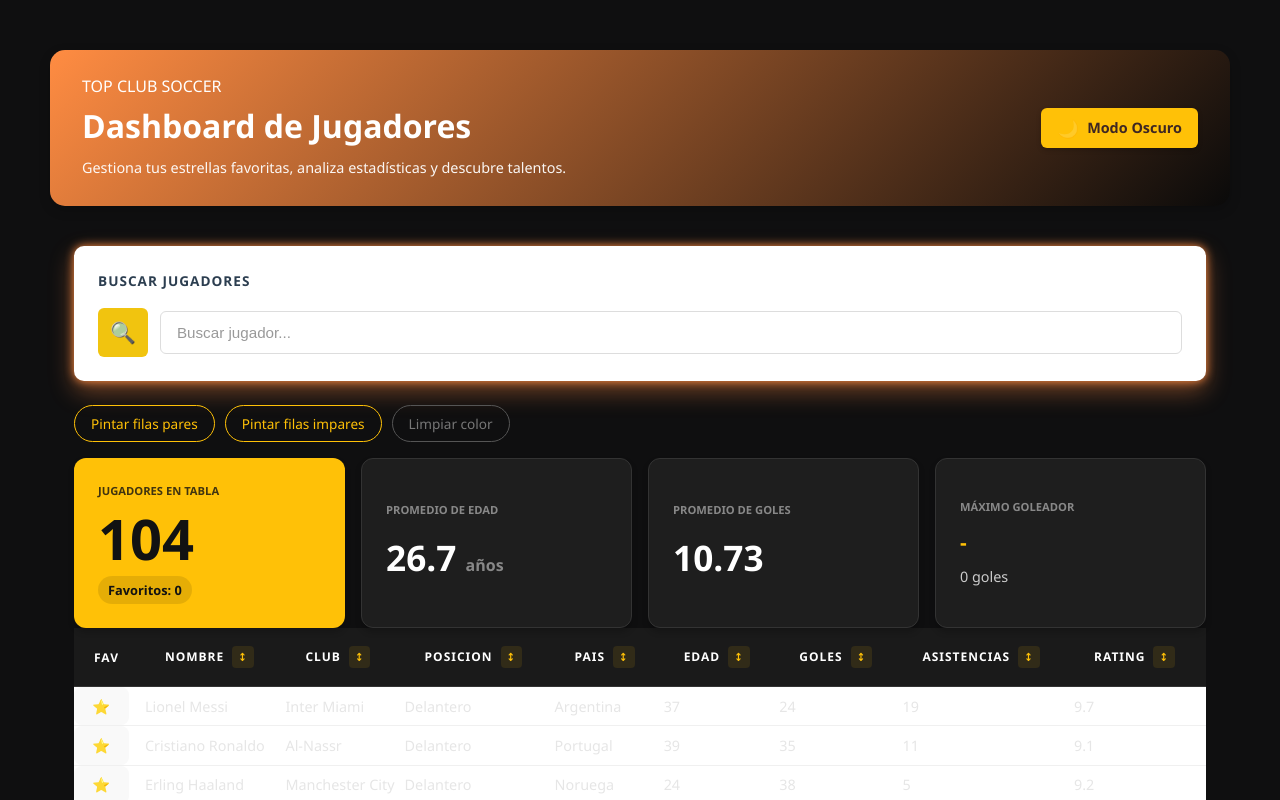
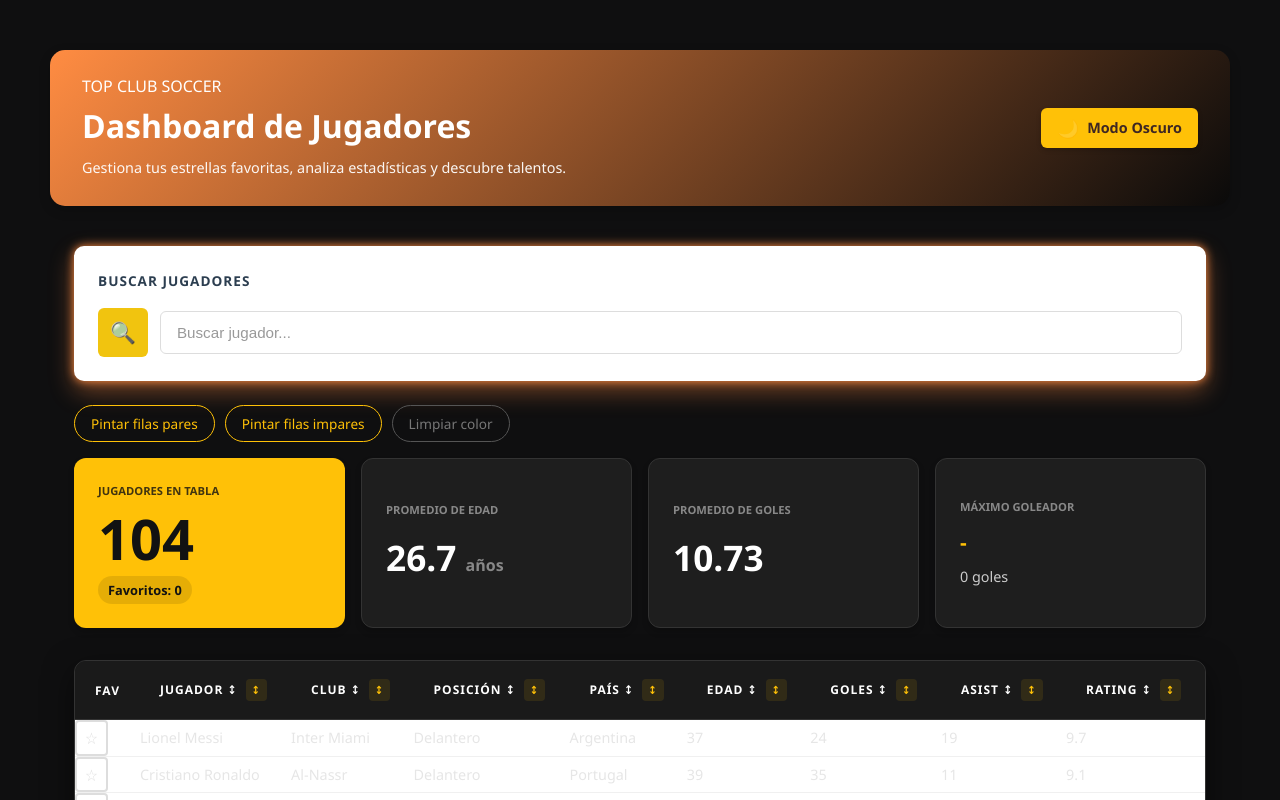
Before and after one commit to JuanEstebanCuellar/FUTBOL-TrabajoFinalProgramacion4, a React (Vite) app: page / in a window 1280 px wide. Shown: the top 800 px of the page. Built offline with nearby package versions, Linux system fonts and the light colour scheme.

Commit message:
Player Table JSX Version 3

```diff
--- a/src/components/PlayerTable.jsx
+++ b/src/components/PlayerTable.jsx
@@ -1,51 +1,72 @@
 import React from 'react';
+import PlayerRow from './PlayerRow';
 import '../styles/PlayerTable.css';
 
-function PlayerTable({ players, onSort, rowColors, favorites, onToggleFavorite, onRowClick }) {
+const PlayerTable = ({
+  players,
+  onSort,
+  rowColors,
+  favorites,
+  onToggleFavorite,
+  onRowClick,
+  darkMode
+}) => {
+
   if (!players || players.length === 0) {
-    return React.createElement('div', { className: 'player-table-empty' }, 'No hay jugadores para mostrar');
+    return <div className="empty-state">No hay jugadores para mostrar</div>;
   }
 
-  var columns = ['nombre', 'club', 'posicion', 'pais', 'edad', 'goles', 'asistencias', 'rating'];
+  const columns = [
+    { label: 'JUGADOR', key: 'name' },
+    { label: 'CLUB', key: 'club' },
+    { label: 'POSICIÓN', key: 'position' },
+    { label: 'PAÍS', key: 'country' },
+    { label: 'EDAD', key: 'age' },
+    { label: 'GOLES', key: 'goals' },
+    { label: 'ASIST', key: 'assists' },
+    { label: 'RATING', key: 'rating' },
+  ];
 
   return (
-    React.createElement('div', { className: 'player-table-container' },
-      React.createElement('table', { className: 'player-table' },
-        React.createElement('thead', null,
-          React.createElement('tr', null,
-            React.createElement('th', { 'data-index': '0' }, 'FAV'),
-            columns.map(function(col, idx) {
-              return React.createElement('th', { key: col, onClick: function() { onSort(col); }, className: 'sortable', 'data-index': String(idx + 1) }, col.toUpperCase());
-            })
-          )
-        ),
-        React.createElement('tbody', null,
-          players.map(function(player, idx) {
-            var rowClass = '';
-            if (rowColors === 'pares' && idx % 2 === 0) rowClass = 'row-colored';
-            if (rowColors === 'impares' && idx % 2 !== 0) rowClass = 'row-colored';
+    <div className="table-wrapper">
+      <table className="player-table">
+        <thead>
+          <tr>
+            <th width="50">FAV</th>
+            {columns.map((col) => (
+              <th
+                key={col.key}
+                onClick={() => onSort(col.key)}
+                className="sortable"
+              >
+                {col.label} ↕
+              </th>
+            ))}
+          </tr>
+        </thead>
+        <tbody>
+          {players.map((player, idx) => {
+            // Lógica de coloreo (Pares/Impares)
+            let colorClass = '';
+            if (rowColors === 'pares' && idx % 2 === 0) colorClass = 'row-highlight';
+            if (rowColors === 'impares' && idx % 2 !== 0) colorClass = 'row-highlight';
 
-            return React.createElement('tr', { key: player.id, className: rowClass, onClick: function() { onRowClick(player); } },
-              React.createElement('td', null,
-                React.createElement('button', {
-                  className: 'favorite-btn ' + (favorites.includes(player.id) ? 'active' : ''),
-                  onClick: function(e) { e.stopPropagation(); onToggleFavorite(player.id); }
-                }, '⭐')
-              ),
-              React.createElement('td', null, player.nombre),
-              React.createElement('td', null, player.club),
-              React.createElement('td', null, player.posicion),
-              React.createElement('td', null, player.pais),
-              React.createElement('td', null, player.edad),
-              React.createElement('td', null, player.goles),
-              React.createElement('td', null, player.asistencias),
-              React.createElement('td', null, player.rating)
+            return (
+              <PlayerRow
+                key={player.id}
+                player={player}
+                isFavorite={favorites.includes(player.id)}
+                onToggleFavorite={onToggleFavorite}
+                onClick={onRowClick}
+                colorClass={colorClass}
+                darkMode={darkMode}
+              />
             );
-          })
-        )
-      )
-    )
+          })}
+        </tbody>
+      </table>
+    </div>
   );
-}
+};
 
 export default PlayerTable;
```
